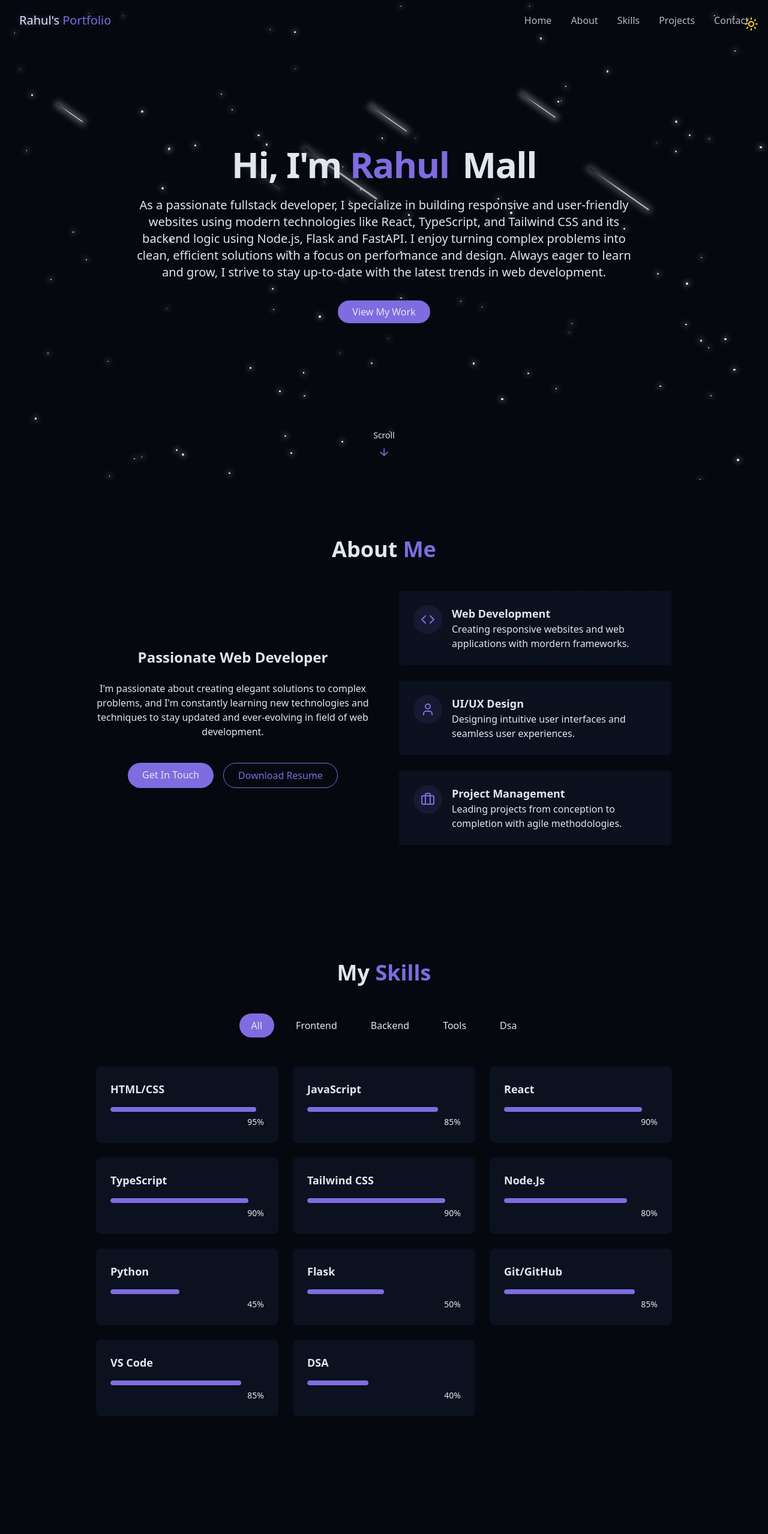
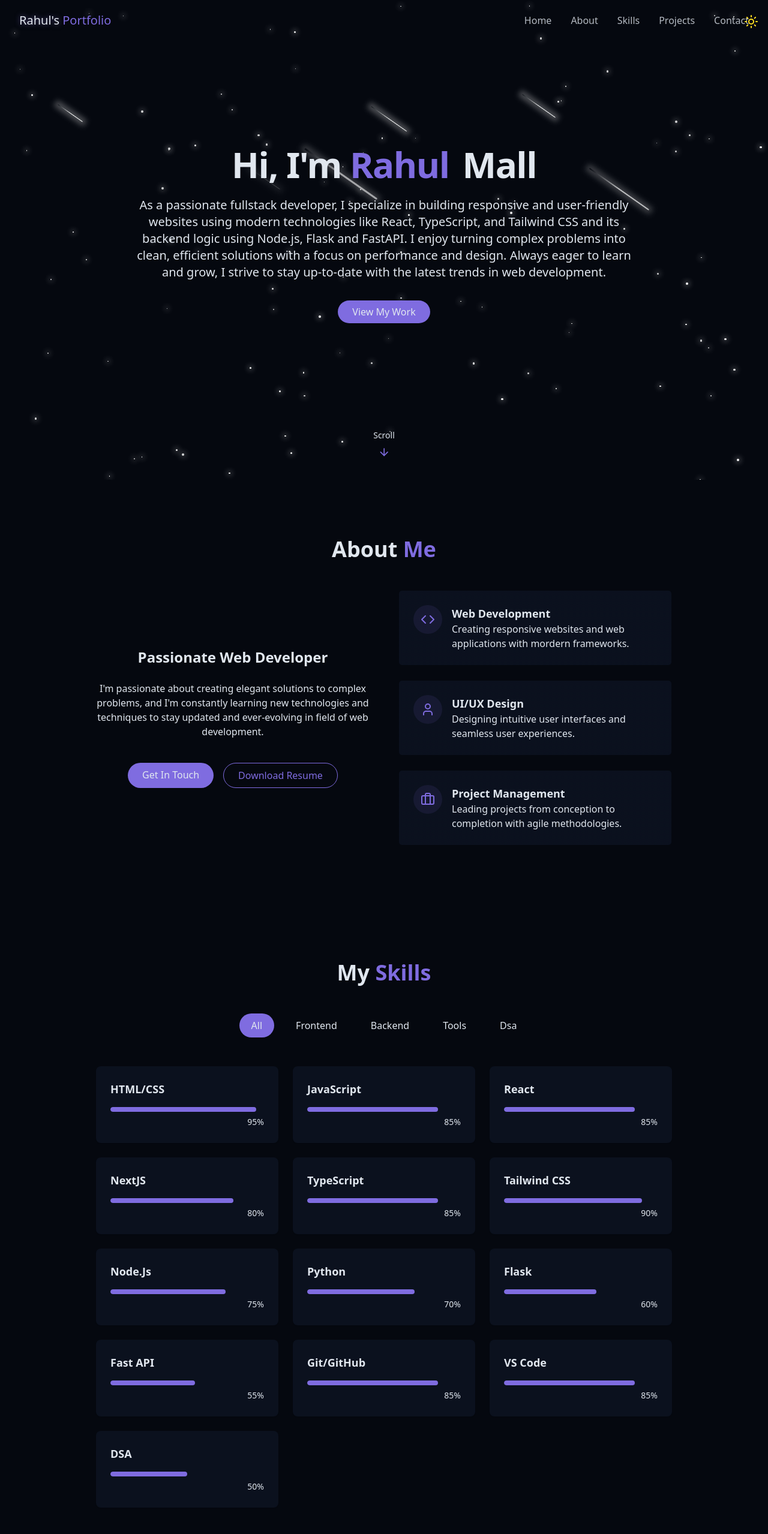
Before and after one commit to Rahul1038402/Portfolio-Website, a React (Vite) app: page / in a window 1280 px wide. Shown: the top 2558 px of the page at 60% size. Built offline with nearby package versions, Linux system fonts and the light colour scheme.

Commit message:
Updated resume ai data and fixed bugs

```diff
--- a/index.html
+++ b/index.html
@@ -2,7 +2,6 @@
 <html lang="en">
   <head>
     <meta charset="UTF-8" />
-    <link rel="icon" type="image/svg+xml" href="/vite.svg" />
     <meta name="viewport" content="width=device-width, initial-scale=1.0" />
     <title>Rahul's Portfolio</title>
   </head>
--- a/src/Components/Navbar.tsx
+++ b/src/Components/Navbar.tsx
@@ -32,7 +32,7 @@ export const Navbar = () => {
     return (
         <nav
             className={cn("fixed w-full z-40 transition-all duration-300",
-                isScrolled ? "py-3 bg-background/80 backdrop-blur-md shadow-xs" : "py-5"
+                isScrolled ? "py-4 bg-background/80 backdrop-blur-md shadow-xs" : "py-5"
             )}
         >
             <div className="container flex items-center justify-between">
--- a/src/Components/Projects.tsx
+++ b/src/Components/Projects.tsx
@@ -23,18 +23,18 @@ const projects = [
 
     {
         id: 3,
-        title: "Resume AI",
-        description: "AI Powered Resume Skills Analyzer",
+        title: "Resume AI - Smart Analyzer & Builder",
+        description: "Comprehensive AI-powered platform for resume analysis, ATS optimization, professional resume building, and job application tracking with Google authentication",
         image: "/projects/resume_ai.png",
-        tags: ["HTML", "Tailwind", "ShadCN", "React", "Typescript", "Python", "Flask"],
-        demourl: "https://resume-ai0-2.vercel.app/",
-        githuburl: "https://github.com/Mzuhaibkhan/resume-ai0.2.git",
+        tags: ["React", "Vite", "TypeScript", "Tailwind CSS", "Flask", "Python", "Cohere AI", "Supabase", "Google OAuth"],
+        demourl: "https://resume-ai-rework.vercel.app/",
+        githuburl: "https://github.com/Rahul1038402/resume-ai-rework.git",
     },
 
     {
         id: 4,
-        title: "Posture AI",
-        description: "Rule-Based Bad Posture Detection Web App",
+        title: "Posture AI - Rule-Based Bad Posture Detector",
+        description: "Full-stack posture detection app leveraging MediaPipe and OpenCV to flag incorrect sitting or exercise posture using rule-based analysis.",
         image: "/projects/posture_ai.png",
         tags: ["HTML", "Tailwind", "React", "Typescript", "FastAPI", "OpenCV", "MediaPipe"],
         demourl: "https://posture-detection-main.vercel.app/",
--- a/src/Components/SkillsSection.tsx
+++ b/src/Components/SkillsSection.tsx
@@ -5,21 +5,23 @@ const skills = [
     //Frontend
     { name: "HTML/CSS", level: 95, category: "frontend" },
     { name: "JavaScript", level: 85, category: "frontend" },
-    { name: "React", level: 90, category: "frontend" },
-    { name: "TypeScript", level: 90, category: "frontend" },
+    { name: "React", level: 85, category: "frontend" },
+    { name: "NextJS", level: 80, category: "frontend" },
+    { name: "TypeScript", level: 85, category: "frontend" },
     { name: "Tailwind CSS", level: 90, category: "frontend" },
 
     //Backend
-    { name: "Node.Js", level: 80, category: "backend" },
-    { name: "Python", level: 45, category: "backend" },
-    { name: "Flask", level: 50, category: "backend" },
+    { name: "Node.Js", level: 75, category: "backend" },
+    { name: "Python", level: 70, category: "backend" },
+    { name: "Flask", level: 60, category: "backend" },
+    { name: "Fast API", level: 55, category: "backend" },
 
     //Tools
     { name: "Git/GitHub", level: 85, category: "tools" },
     { name: "VS Code", level: 85, category: "tools" },
 
     //DSA
-    { name: "DSA", level: 40, category: "dsa" },
+    { name: "DSA", level: 50, category: "dsa" },
 
 ]
 
--- a/src/Components/ThemeToggle.tsx
+++ b/src/Components/ThemeToggle.tsx
@@ -4,6 +4,16 @@ import { cn } from "@/lib/utils";
 
 export const ThemeToggle = () => {
   const [isDarkMode, setDarkMode] = useState<boolean>(false);
+    const [isScrolled, setIsScrolled] = useState<boolean>(false);
+
+    useEffect(() => {
+        const handleScroll = () => {
+            setIsScrolled(window.scrollY > 10);
+        };
+
+        window.addEventListener("scroll", handleScroll);
+        return () => window.removeEventListener("scroll", handleScroll);
+    }, []);
 
   useEffect(() => {
     const storedItem = localStorage.getItem("theme");
@@ -37,7 +47,8 @@ export const ThemeToggle = () => {
     <button
       onClick={toggleTheme}
       className={cn(
-        "fixed max-sm:right-0 top-5 right-2 z-50 p-2 rounded-full transition-colors duration-300 focus:outline-hidden"
+        "fixed max-sm:right-0 sm:top-5 top-6 right-2 z-50 p-2 rounded-full transition-all duration-300 focus:outline-hidden",
+                isScrolled ? "pt-0" : "pt-1"
       )}
     >
       {isDarkMode ? (
```
Also changed, not shown: public/projects/resume_ai.png.
